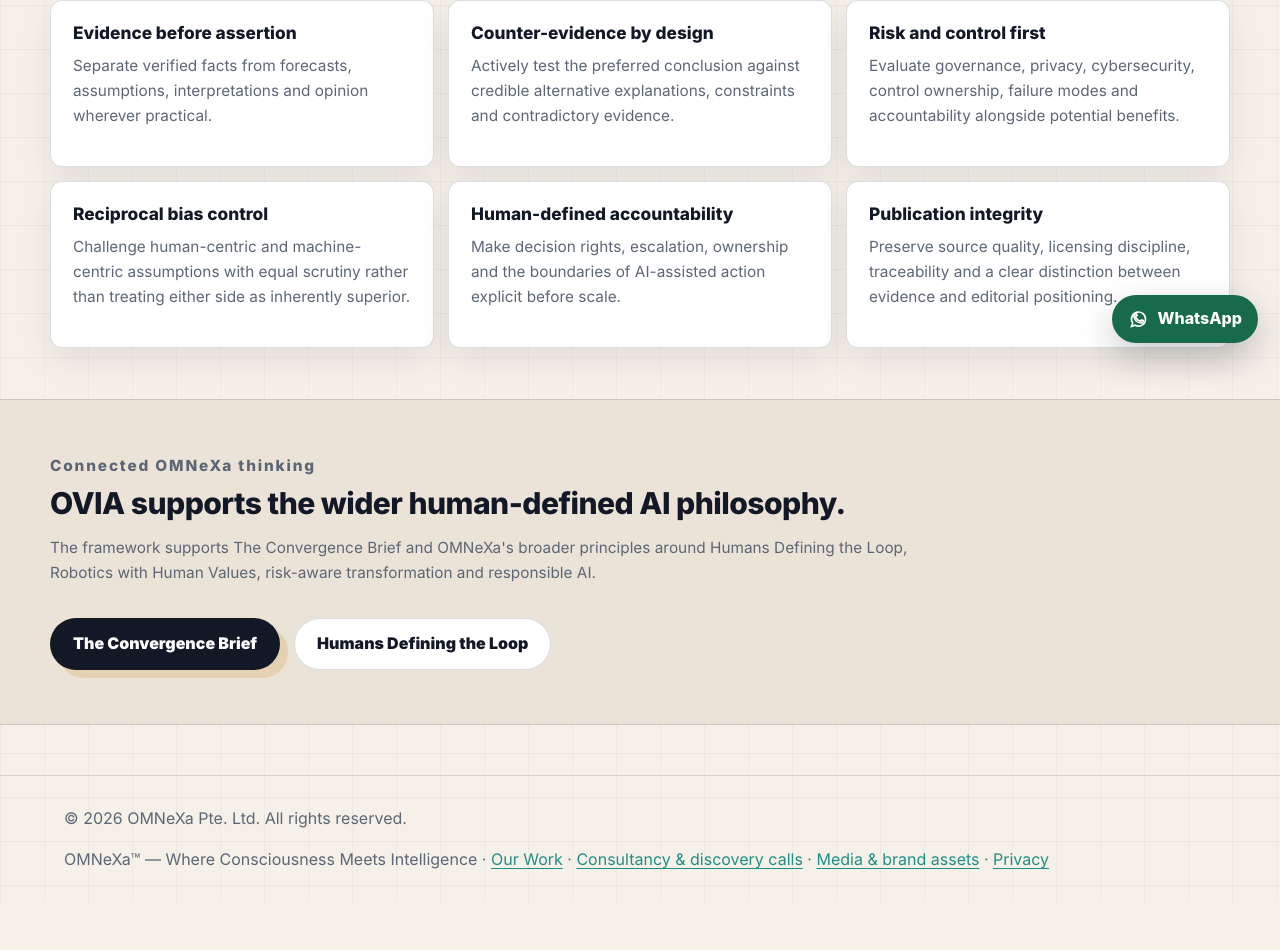
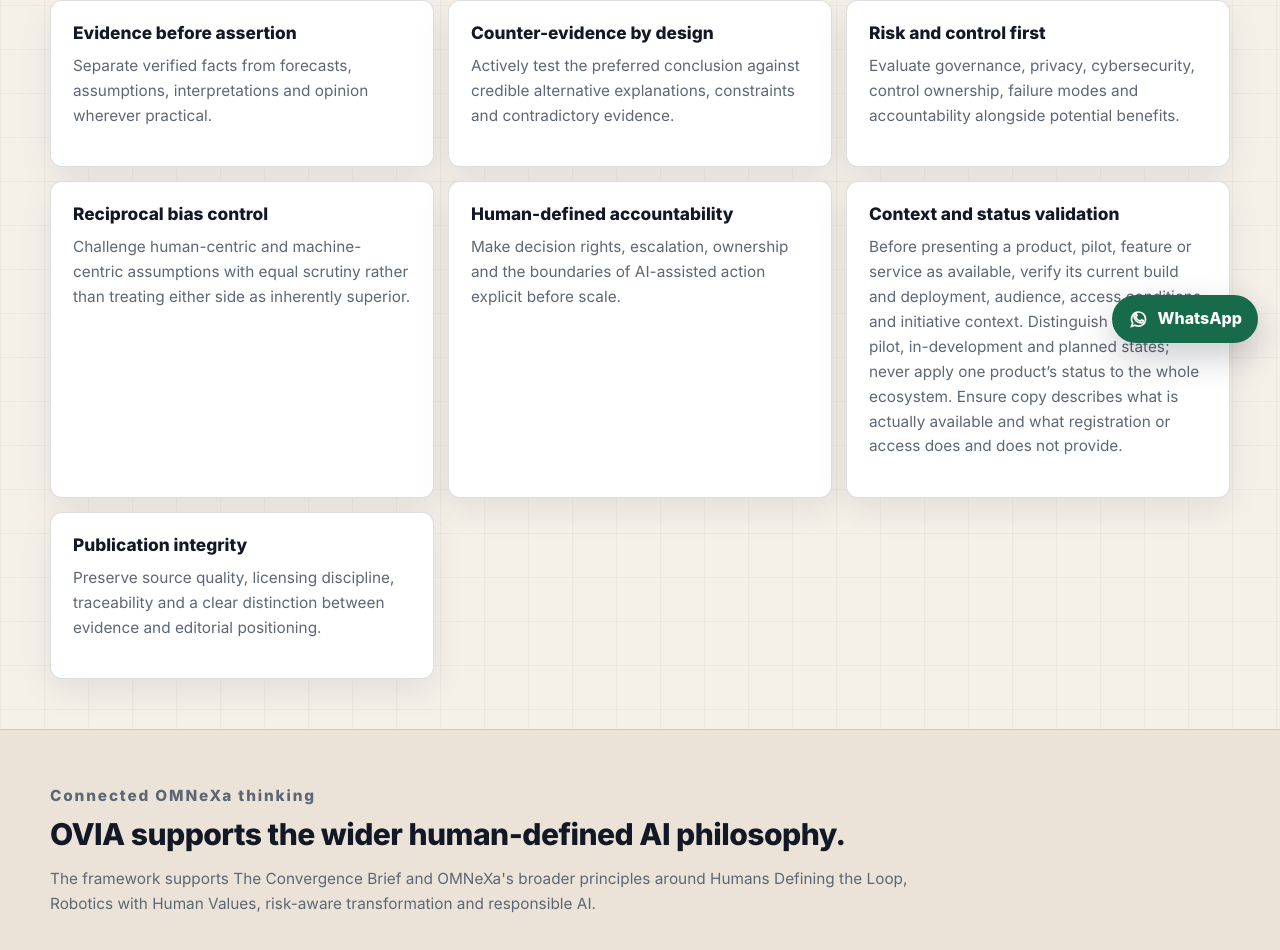
Before and after one commit to HumanSamaritan/OMNEXAFuture, a Next.js app: page /ovia in a window 1280 px wide. Shown: the part 435-1385 px from the top of the page. Before the commit the page ends 1338 px from the top, so only its background shows below. Built offline with nearby package versions, Linux system fonts and the light colour scheme.

Commit message:
Add context and status validation to OViA

```diff
--- a/app/ovia/page.tsx
+++ b/app/ovia/page.tsx
@@ -34,6 +34,11 @@ const principles = [
     title: "Human-defined accountability",
     description:
       "Make decision rights, escalation, ownership and the boundaries of AI-assisted action explicit before scale."
+  },
+  {
+    title: "Context and status validation",
+    description:
+      "Before presenting a product, pilot, feature or service as available, verify its current build and deployment, audience, access conditions and initiative context. Distinguish live, preview, pilot, in-development and planned states; never apply one product’s status to the whole ecosystem. Ensure copy describes what is actually available and what registration or access does and does not provide."
   },
   {
     title: "Publication integrity",
@@ -80,6 +85,11 @@ export default function OviaPage() {
               Defining the Loop, Robotics with Human Values, risk-aware transformation and responsible AI.
             </p>
           </div>
+          <p>
+            Context validation applies to product pages, pilot forms, previews and public announcements.
+            Review the specific product and environment before release, and re-check the wording whenever
+            access, deployment or pilot arrangements change.
+          </p>
           <div className="hero-actions">
             <a className="button primary" href="/convergence-brief">The Convergence Brief</a>
             <a className="button secondary" href="/humans-defining-the-loop">Humans Defining the Loop</a>
```
